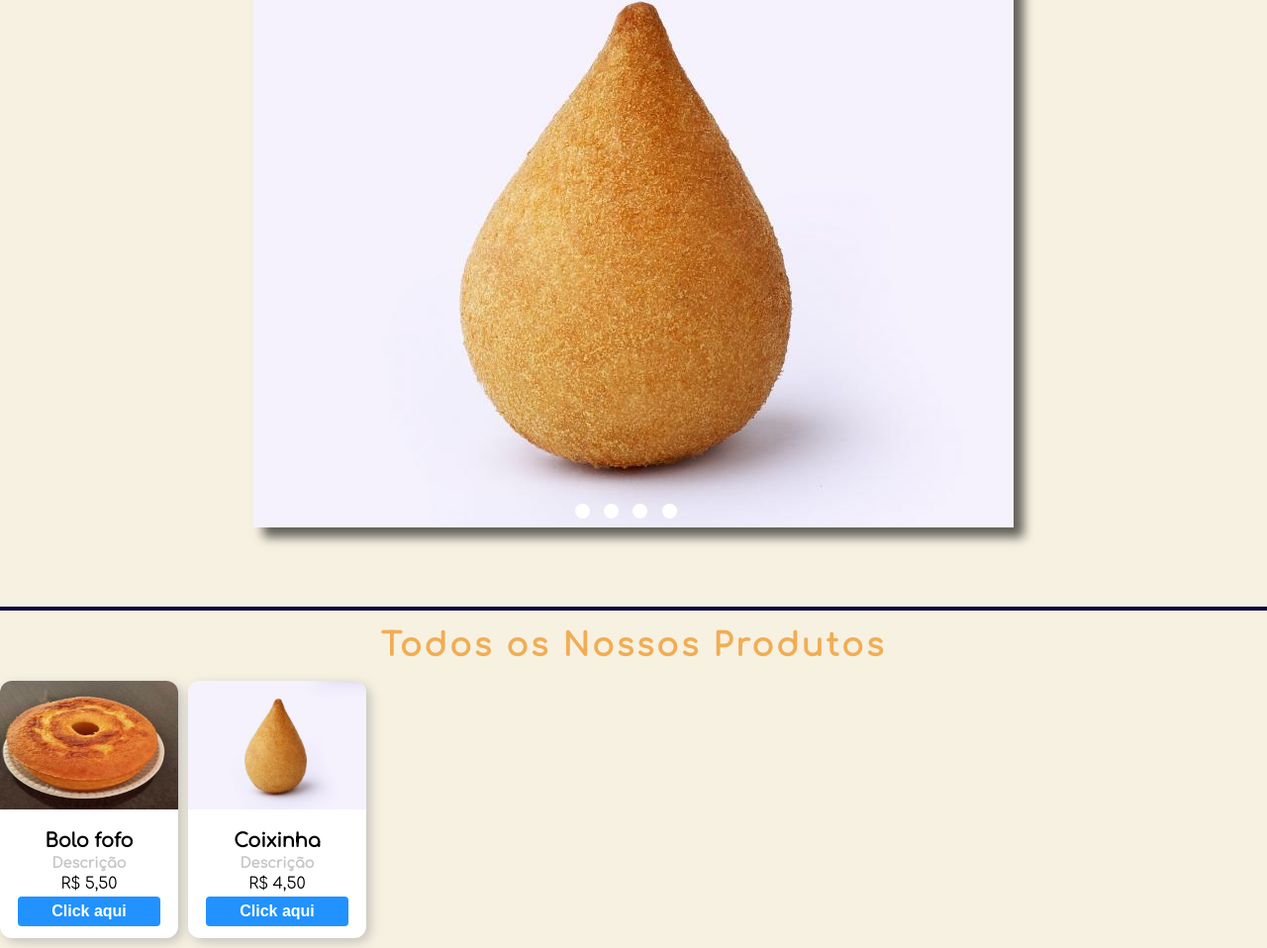
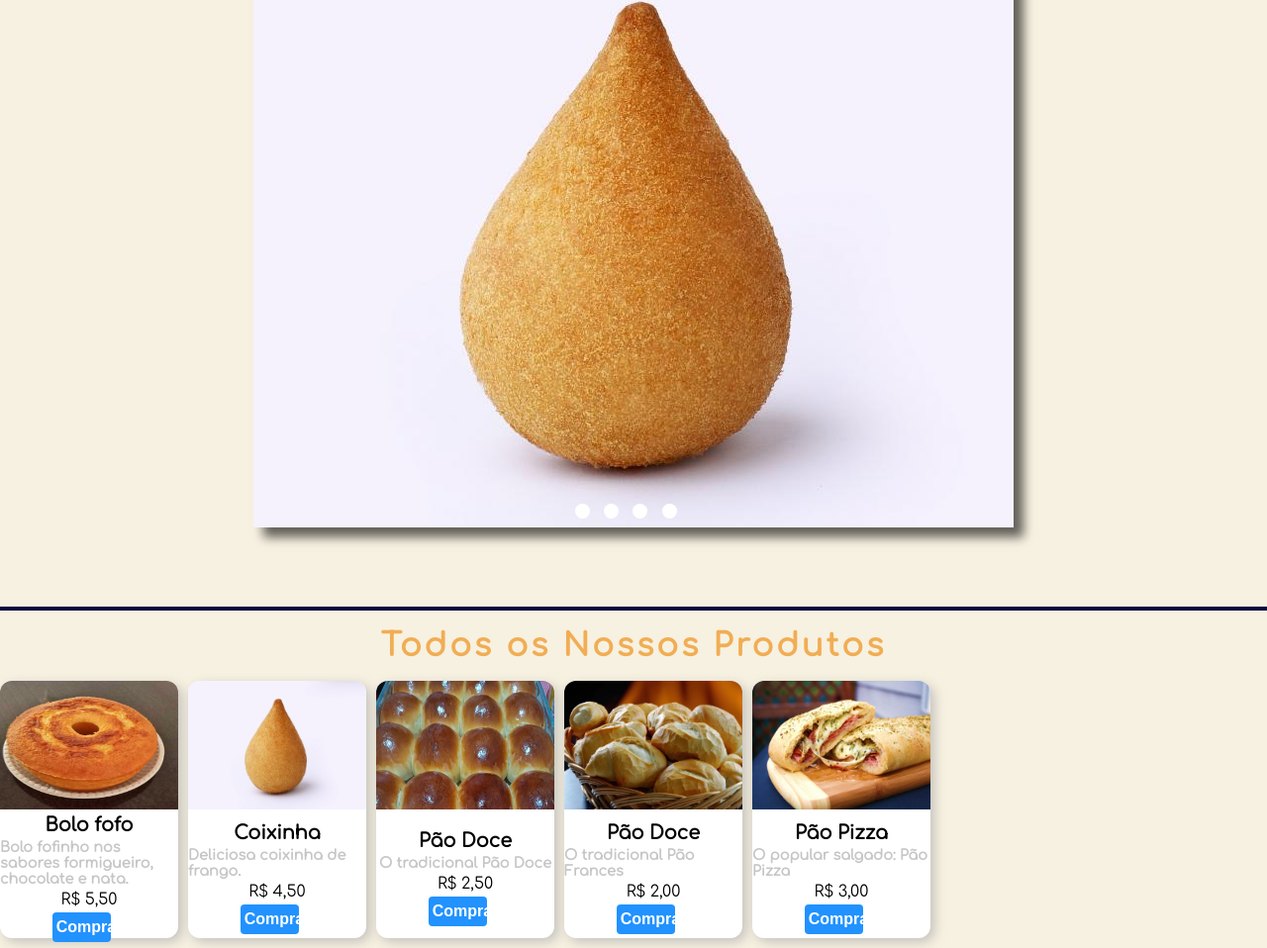
Before and after one commit to MiguelRodriguesCRN/ProjetoPadariaJardins---Miguel-Rodrigues, a plain HTML site: page index_produtos.html in a window 1280 px wide. Shown: the part 300-1258 px from the top of the page at 99% size. Drawn offline with Linux system fonts and the light colour scheme; a web font is replaced by a local one.

Commit message:
Adição de mais produtos

```diff
--- a/index_produtos.html
+++ b/index_produtos.html
@@ -42,7 +42,7 @@
     <br>
     <div class="titulo">
 
-        <h1>Na Promoção</h1>
+        <h1>Destaques do dia!</h1>
 
     </div>
 
@@ -90,9 +90,9 @@
             <div class="card_bolo">
 
                 <h1>Bolo fofo</h1>
-                <h2> Descrição </h2>
+                <h2> Bolo fofinho nos sabores formigueiro, chocolate e nata. </h2>
                 <span>R$ 5,50</span>
-                <button>Click aqui</button>
+                <a href="index_contato.html"><button>Comprar</button></a>
             </div>
 
         </div>
@@ -103,10 +103,49 @@
             <div class="card_coixinha">
 
                 <h1>Coixinha</h1>
-                <h2> Descrição </h2>
+                <h2> Deliciosa coixinha de frango. </h2>
                 <span>R$ 4,50</span>
-                <button>Click aqui</button>
+                <a href="index_contato.html"><button>Comprar</button></a>
 
+            </div>
+
+        </div>
+
+        <div class="card">
+
+            <img src="imgs/produtos/pao_doce.jpg">
+            <div class="card_pao_doce">
+
+                <h1>Pão Doce</h1>
+                <h2> O tradicional Pão Doce </h2>
+                <span>R$ 2,50</span>
+                <a href="index_contato.html"><button>Comprar</button></a>
+            </div>
+
+        </div>
+
+        <div class="card">
+
+            <img src="imgs/produtos/pao_frances.jpg">
+            <div class="card_pao_frances">
+
+                <h1>Pão Doce</h1>
+                <h2> O tradicional Pão Frances </h2>
+                <span>R$ 2,00</span>
+                <a href="index_contato.html"><button>Comprar</button></a>
+            </div>
+
+        </div>
+
+        <div class="card">
+
+            <img src="imgs/produtos/pao_pizza.jpg">
+            <div class="card_pao_pizza">
+
+                <h1>Pão Pizza</h1>
+                <h2> O popular salgado:  Pão Pizza </h2>
+                <span>R$ 3,00</span>
+                <a href="index_contato.html"><button>Comprar</button></a>
             </div>
 
         </div>
```
Also changed, not shown: imgs/produtos/pao_frances.jpg (added).
